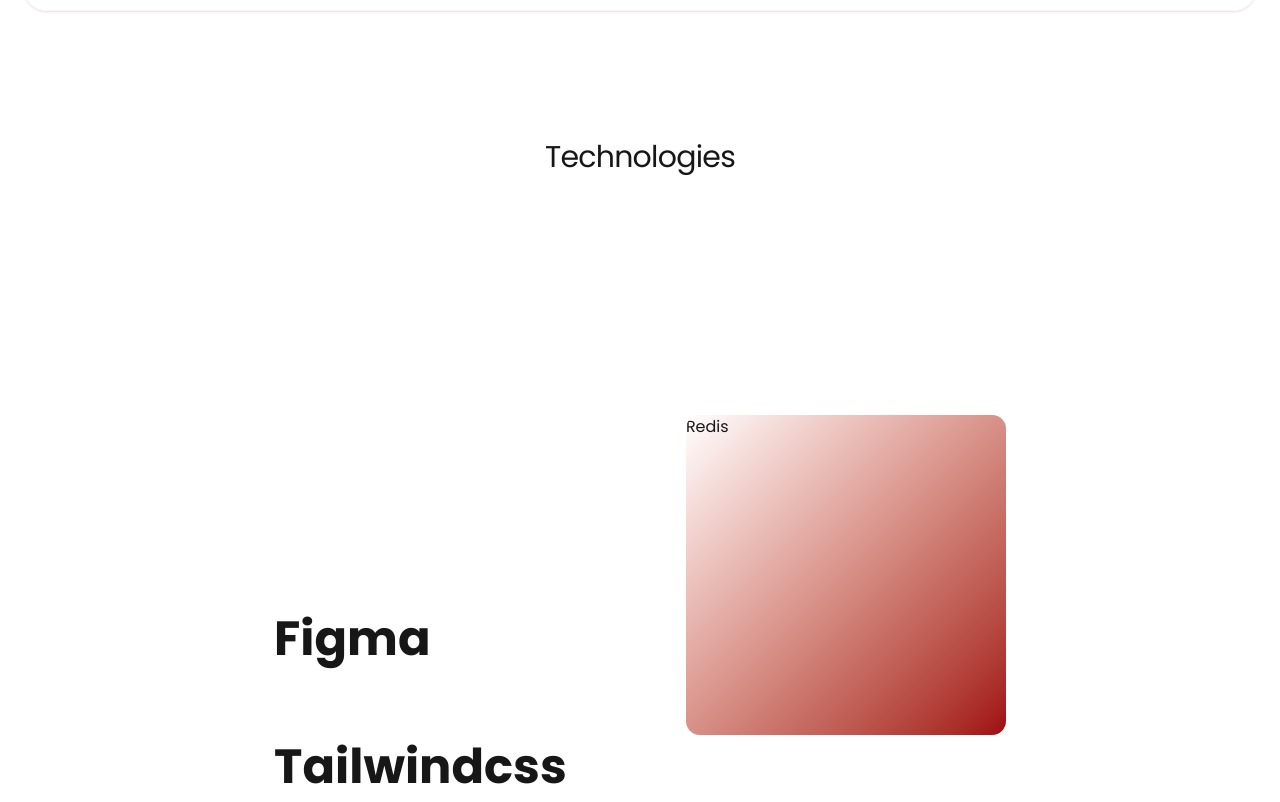
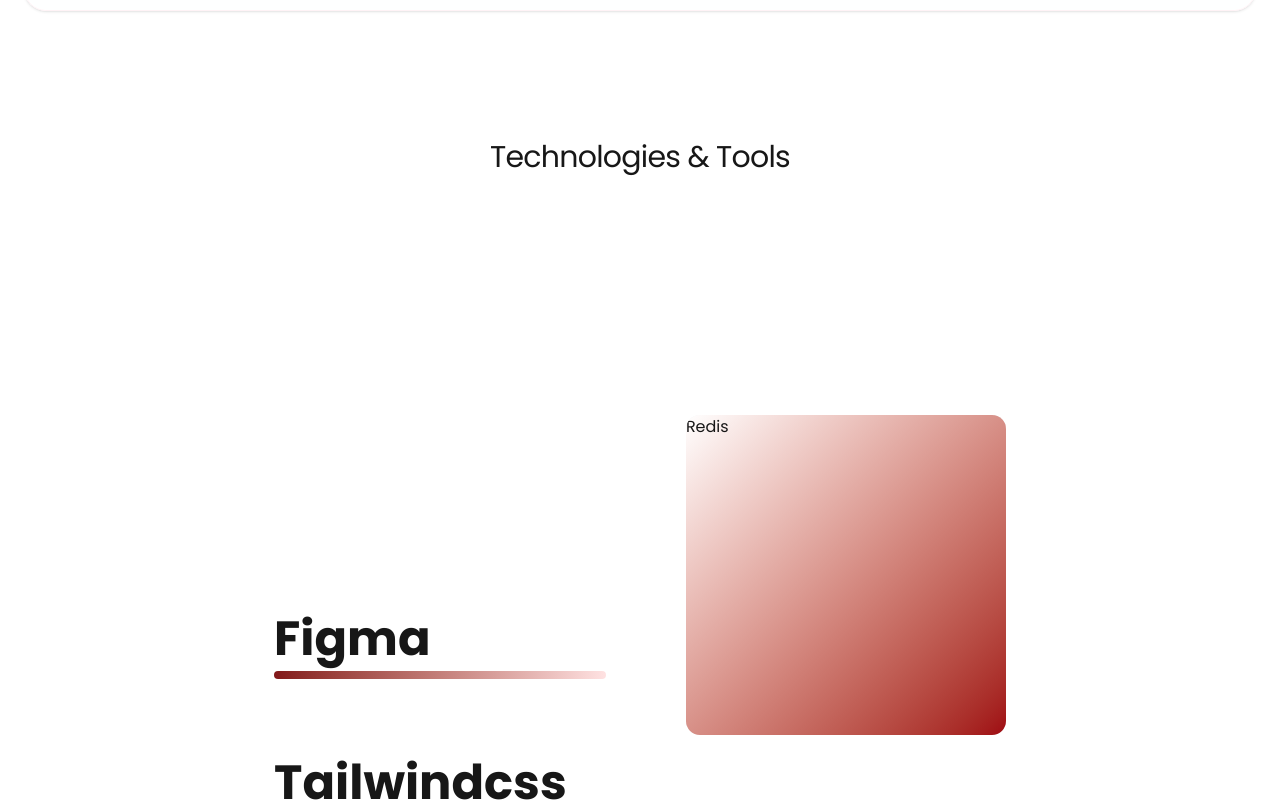
Before and after one commit to Cleve-keem/Portfolios, a Next.js app: page / in a window 1280 px wide. Shown: the part 900-1702 px from the top of the page. Built offline with nearby package versions, Linux system fonts and the light colour scheme.

Commit message:
chore(Technologies & Tools): added progress bar to show tool level

```diff
--- a/src/components/skills/Technologies.tsx
+++ b/src/components/skills/Technologies.tsx
@@ -27,12 +27,12 @@ const tools = [
 
 export default function Technologies() {
   return (
-    <div className="xl:max-w-6xl mx-auto">
+    <div className="xl:max-w-6xl xl:mx-auto">
       <h2 className="text-content-strong text-center md:text-center font-normal tracking-tight text-2xl md:text-3xl">
-        Technologies
+        Technologies & Tools
       </h2>
       <div className="w-full flex items-start gap-20">
-        <div className="w-full py-5 lg:py-[50vh]">
+        <div className="w-full py-5 md:py-[50vh]">
           <ul>
             {tools.map((tool, id) => (
               <ToolInView key={id} title={tool.title} />
--- a/src/components/skills/ToolInView.tsx
+++ b/src/components/skills/ToolInView.tsx
@@ -19,11 +19,15 @@ export default function ToolInView({ title }: ToolInViewProps) {
   }, [inView, title, setActiveToolTitle, activeToolTitle]);
 
   return (
-    <motion.li
+    <li
       ref={ref}
       className={`py-10 text-2xl font-regular md:font-bold md:text-center ${inView ? "text-primary hover:text-brand" : "text-gray-300 dark:text-gray-700"} text-nowrap md:text-5xl transition-colors duration-500 md:text-left last:pb-8`}
     >
       {title}
-    </motion.li>
+      <motion.span
+        // initial={{}}
+        className={`block h-2 rounded mt-2 bg-linear-to-r from-red-900 to-red-100 transition-all duration-500 ${inView ? "w-full" : "w-0"}`}
+      ></motion.span>
+    </li>
   );
 }
--- a/src/components/skills/WorkingTools.tsx
+++ b/src/components/skills/WorkingTools.tsx
@@ -8,7 +8,7 @@ export default function WorkingTools() {
   return (
     <SkillGroup className="py-10">
       <SkillLabel className="text-content-strong mb-8 text-center md:text-center font-bold tracking-tight text-2xl md:text-3xl">
-        Technologies & Tools
+        Tools Logos
       </SkillLabel>
       <div
         className="relative w-full overflow-hidden
```
